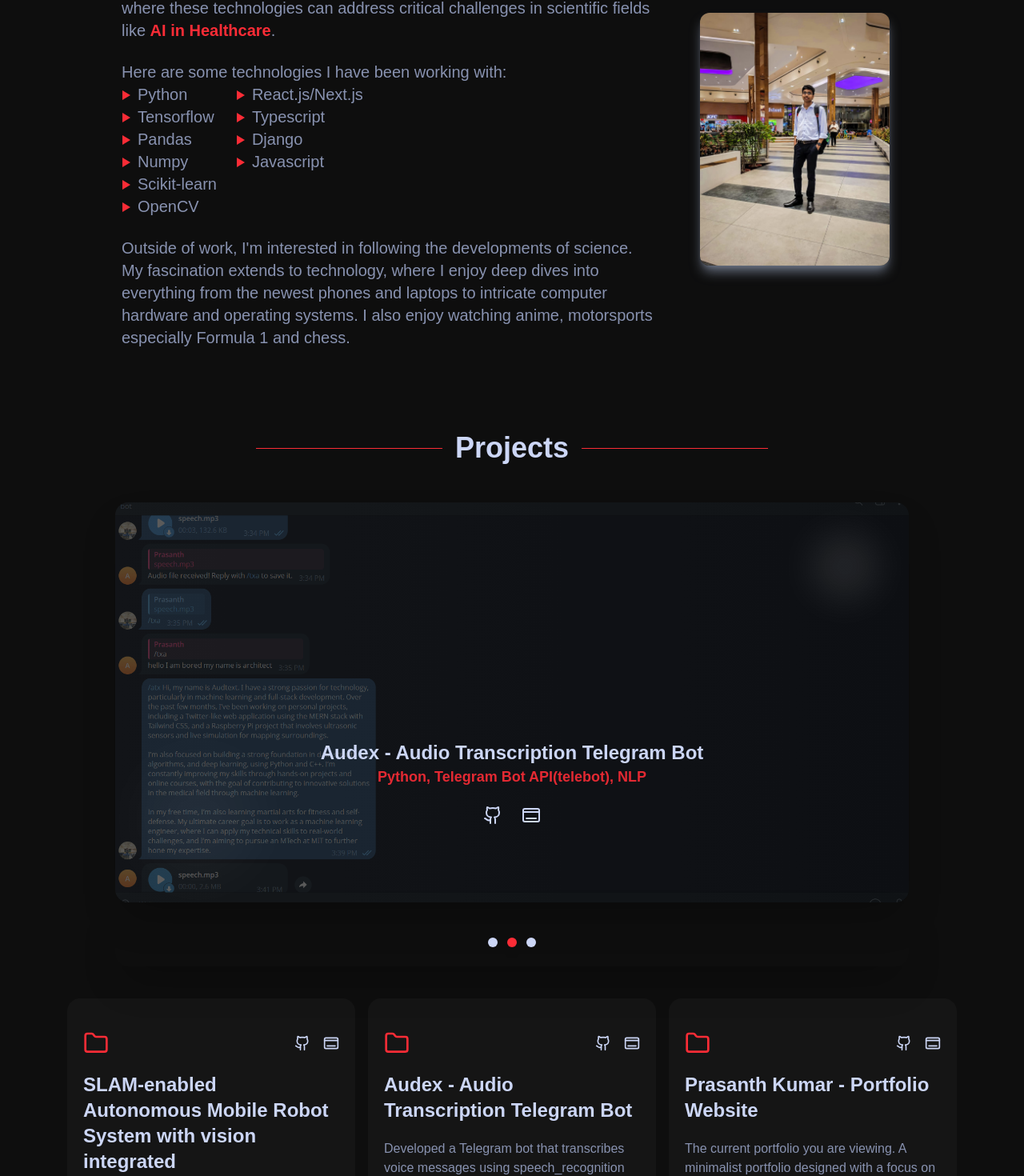
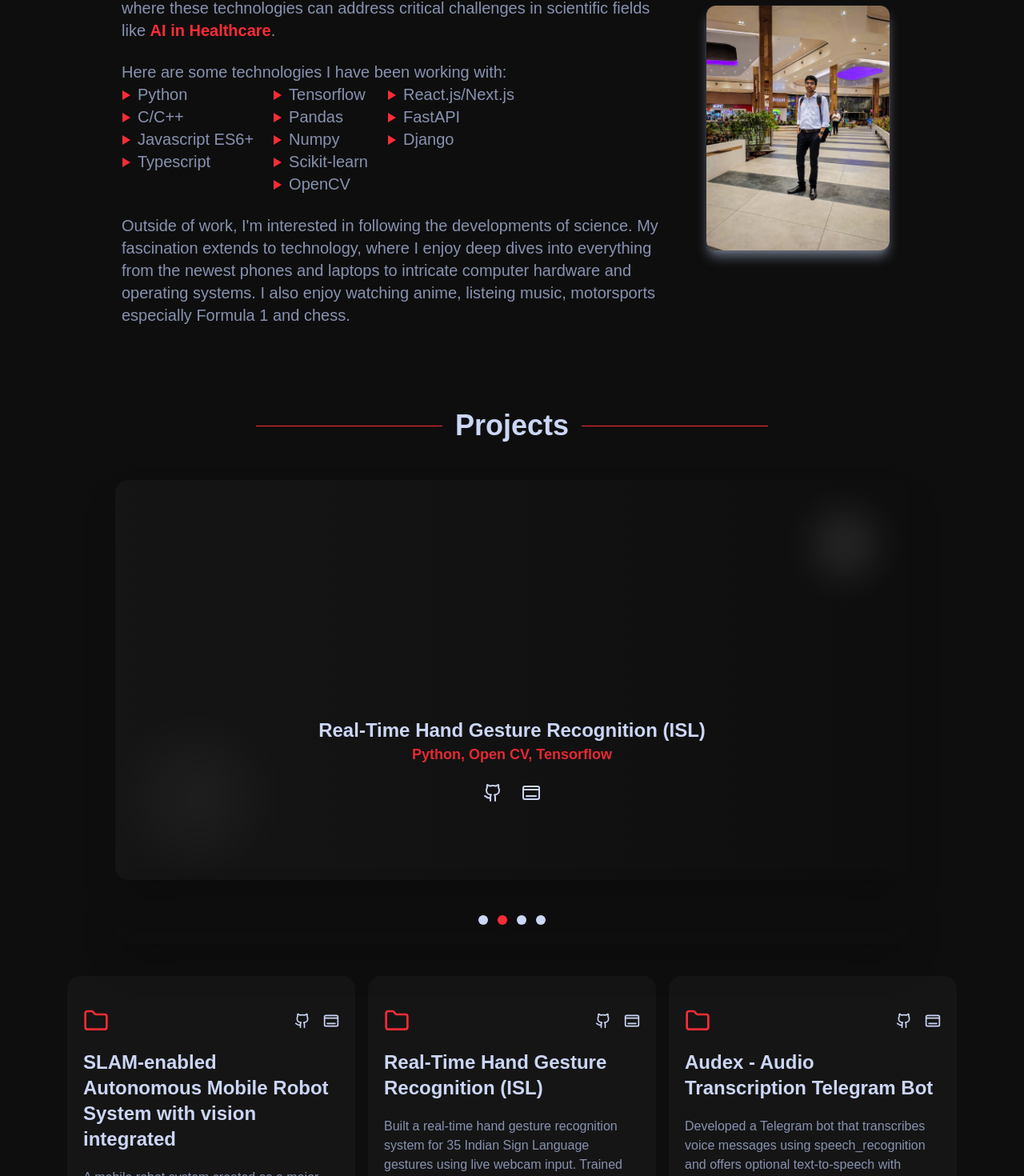
Before and after one commit to prasanthkumarch26/prasanthkumar, a Next.js app: page / in a window 1280 px wide. Shown: the part 1132-2602 px from the top of the page at 80% size. Built offline with nearby package versions, Linux system fonts and the light colour scheme; a web font is replaced by a local one.

Commit message:
Sections(about, projects) update

```diff
--- a/components/About.tsx
+++ b/components/About.tsx
@@ -30,6 +30,11 @@ const About = () => {
               <div className="flex flex-wrap gap-6">
                 <ul className="flex flex-col">
                   <li className="li-triangle">Python</li>
+                  <li className="li-triangle">C/C++</li>
+                  <li className="li-triangle">Javascript ES6+</li>
+                  <li className="li-triangle">Typescript</li>
+                </ul>
+                <ul className="flex flex-col">
                   <li className="li-triangle">Tensorflow</li>
                   <li className="li-triangle">Pandas</li>
                   <li className="li-triangle">Numpy</li>
@@ -38,9 +43,8 @@ const About = () => {
                 </ul>
                 <ul className="flex flex-col">
                   <li className="li-triangle">React.js/Next.js</li>
-                  <li className="li-triangle">Typescript</li>
+                  <li className="li-triangle">FastAPI</li>
                   <li className="li-triangle">Django</li>
-                  <li className="li-triangle">Javascript</li>
                 </ul>
               </div>
             </div>
@@ -50,7 +54,7 @@ const About = () => {
               science. My fascination extends to technology, where I enjoy deep
               dives into everything from the newest phones and laptops to
               intricate computer hardware and operating systems. I also enjoy
-              watching anime, motorsports especially Formula 1 and chess.
+              watching anime, listeing music, motorsports especially Formula 1 and chess.
               {/* I also watch a lot of Animes, Motor Sports(Formula 1), Chess. */}
             </p>
           </div>
--- a/components/Projects.tsx
+++ b/components/Projects.tsx
@@ -20,17 +20,30 @@ const Projects = () => {
     },
     {
       id: 2,
+      title:
+        "Real-Time Hand Gesture Recognition (ISL)",
+      description:
+        "Built a real-time hand gesture recognition system for 35 Indian Sign Language gestures using live webcam input. Trained on 42,745 images and optimized the inference pipeline to achieve 25 FPS with sub-40 ms latency. Improved real-world accuracy from 45% to 80% by introducing hand segmentation and extensive data augmentation.",
+      techStack: "Python, Open CV, Tensorflow",
+      image: "",
+      githubLink:
+        "",
+      liveLink:
+        "",
+    },
+    {
+      id: 3,
       title: "Audex - Audio Transcription Telegram Bot",
       description:
         // "Designed and developed a Telegram bot that transcribes voice messages into text, providing a discreet and accessible way for users to consume audio content—ideal for use in public or noisy environments. Built using the Telegram Bot API (telebot), speech_recognition for transcription, and pyttsx3 for optional text-to-speech output. Notably, a similar feature was later introduced by Meta in WhatsApp, reflecting growing demand and validating the real-world relevance of the solution.",
         "Developed a Telegram bot that transcribes voice messages using speech_recognition and offers optional text-to-speech with pyttsx3—providing a discreet way to consume audio content, especially in public. A similar feature was later adopted by WhatsApp, highlighting its relevance.",
       techStack: "Python, Telegram Bot API(telebot), NLP",
       image: "/audex.png",
-      githubLink: "https://github.com/project-1",
+      githubLink: "",
       liveLink: "",
     },
     {
-      id: 3,
+      id: 4,
       title: "Prasanth Kumar - Portfolio Website",
       description:
         "The current portfolio you are viewing. A minimalist portfolio designed with a focus on responsive user experience, developed from scratch using Next.js and TailwindCSS.",
@@ -39,16 +52,6 @@ const Projects = () => {
       githubLink: "https://github.com/prasanthkumarch26/prasanthkumar",
       liveLink: "https://prasanthkumar.vercel.app/",
     },
-    // {
-    //   id: 6,
-    //   title: "Blockchain-based Voting System",
-    //   description:
-    //     "A secure and transparent voting platform leveraging blockchain technology.",
-    //   techStack: "Solidity, Ethereum, React",
-    //   image: "",
-    //   githubLink: "https://github.com/project-3",
-    //   liveLink: "",
-    // },
   ];
 
   return (
```
